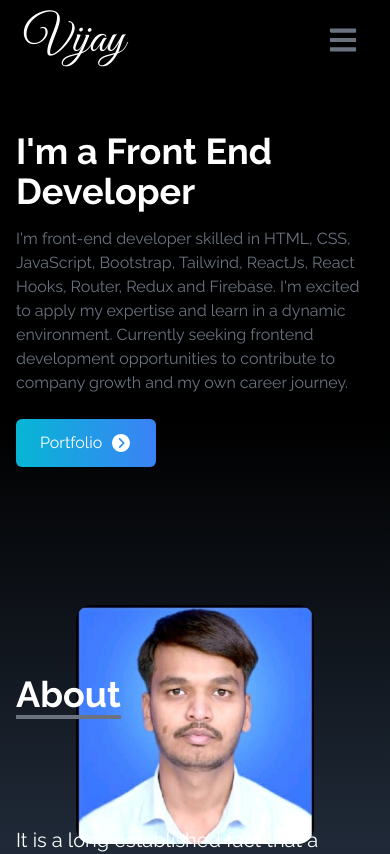
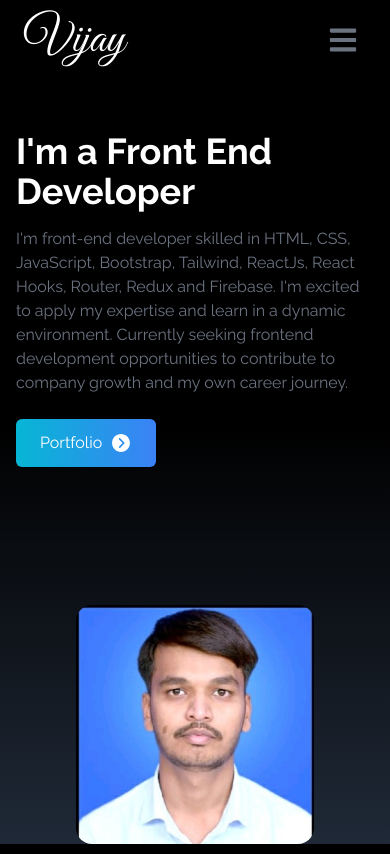
Before and after one commit to vijay-jawalkar/portfolio, a React (Create React App) app: page / in a window 390 px wide. Shown: the top 854 px of the page. Built offline with nearby package versions, Linux system fonts and the light colour scheme.

Commit message:
Responsive Bug Fixing

```diff
--- a/src/App.js
+++ b/src/App.js
@@ -3,12 +3,12 @@ import "./index.css";
 
 function App() {
   return (
-    <div>
+    <div >
       <NavBar />
       <Home/>
 
       <SocialLinks/>
-      <About/>
+      {/* <About/> */}
 
       <Portfolio/>
       <Skill/>
--- a/src/components/Home.js
+++ b/src/components/Home.js
@@ -10,7 +10,7 @@ export function Home() {
 
       <div className="max-w-screen-lg mx-auto flex flex-col items-center justify-center h-full px-4 md:flex-row">
         <div className="flex flex-col justify-center h-full">
-          <h1 className="text-4xl sm:text-7xl text-white font-bold">I'm a Front End Developer</h1>
+          <h2 className="text-4xl sm:text-7xl text-white font-bold">I'm a Front End Developer</h2>
           <p className="text-gray-500 py-4 max-w-md">
             I'm  front-end developer skilled in HTML, CSS,
             JavaScript, Bootstrap, Tailwind, ReactJs, React Hooks, Router, Redux
@@ -31,7 +31,7 @@ export function Home() {
           </div>
         </div>
         <div>
-            <img src = {HeroImage} alt = "HeroImage" className="rounded-2xl mx-auto w-2/3 md:w-full"/>
+            <img src = {HeroImage} alt = "HeroImage" className=" rounded-2xl mx-auto w-2/3 md:w-full"/>
         </div>
       </div>
     </div>
```
